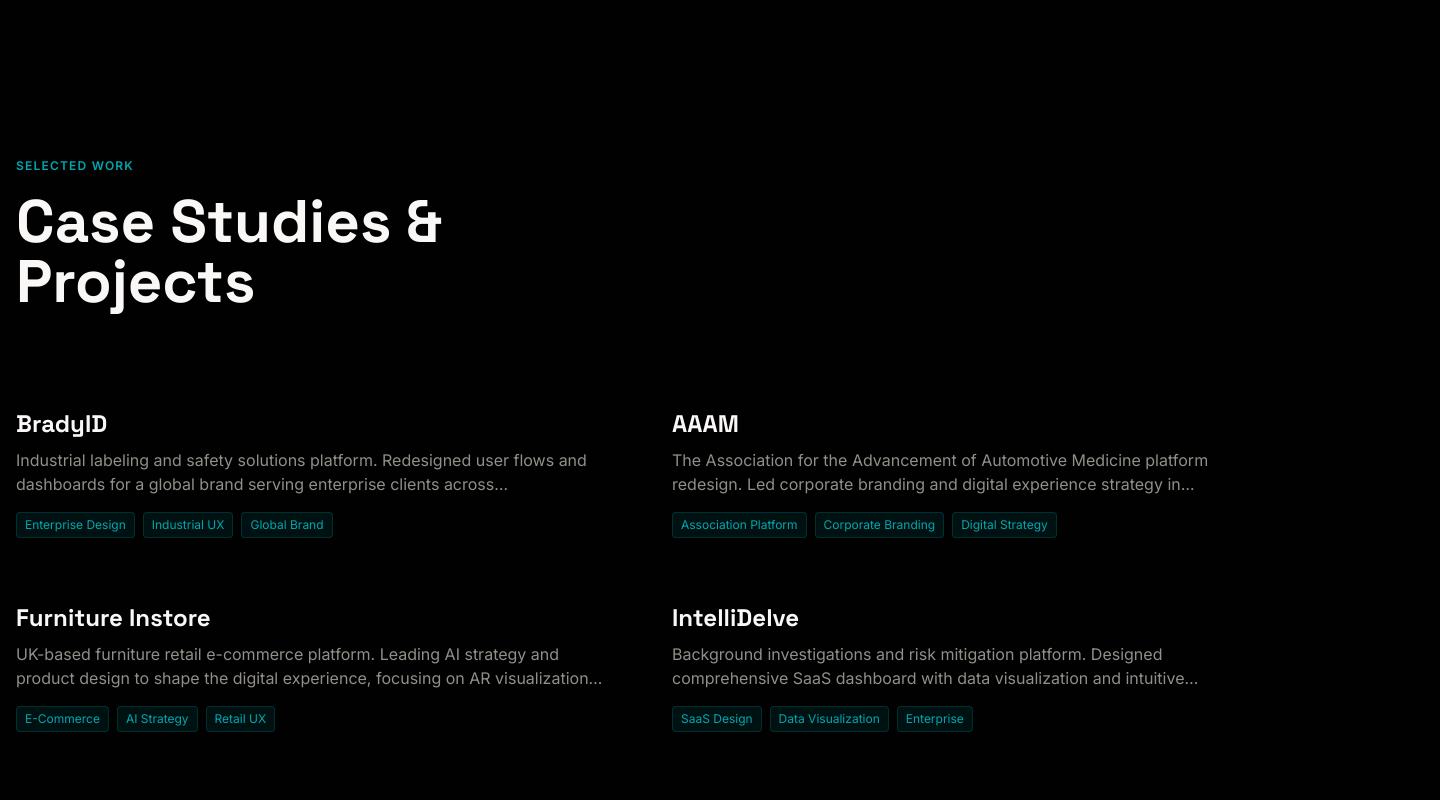
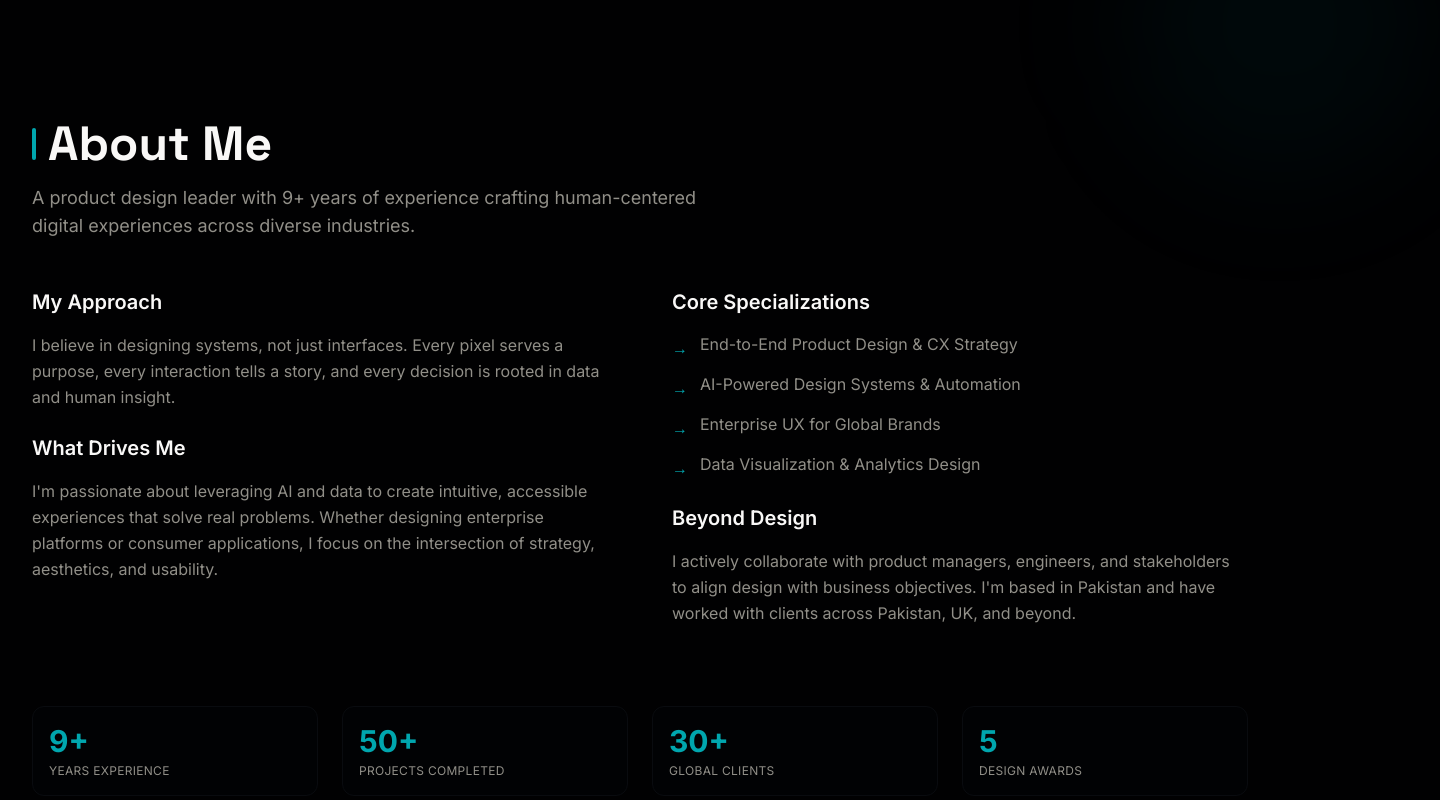
Before and after one commit to zaybei/Portfolio, a Next.js app: page / in a window 1280 px wide. Shown: the part 780-1580 px from the top of the page, 1440 px wide, since content can reach past the window. Built offline with nearby package versions, Linux system fonts and the light colour scheme.

Commit message:
feat: restructure portfolio to match navbar sections
Reorganize portfolio layout and add section IDs for navigation.

```diff
--- a/app/page.tsx
+++ b/app/page.tsx
@@ -1,10 +1,9 @@
 import { PremiumHeader } from '@/components/premium/header'
 import { PremiumHero } from '@/components/premium/hero'
+import { About } from '@/components/premium/about'
 import { SelectedWork } from '@/components/premium/selected-work'
-import { AILab } from '@/components/premium/ai-lab'
-import { Philosophy } from '@/components/premium/philosophy'
+import { ExperienceSnapshot } from '@/components/premium/experience'
 import { Skills } from '@/components/premium/skills'
-import { ExperienceSnapshot } from '@/components/premium/experience'
 import { PremiumContact } from '@/components/premium/contact'
 import { PremiumFooter } from '@/components/premium/footer'
 
@@ -13,11 +12,10 @@ export default function Home() {
     <main className="min-h-screen bg-background text-foreground">
       <PremiumHeader />
       <PremiumHero />
+      <About />
+      <ExperienceSnapshot />
       <SelectedWork />
-      <AILab />
-      <Philosophy />
       <Skills />
-      <ExperienceSnapshot />
       <PremiumContact />
       <PremiumFooter />
     </main>
--- /dev/null
+++ b/components/premium/about.tsx
@@ -0,0 +1,127 @@
+'use client'
+
+import { motion } from 'framer-motion'
+
+export function About() {
+  const containerVariants = {
+    hidden: { opacity: 0 },
+    visible: {
+      opacity: 1,
+      transition: {
+        staggerChildren: 0.2,
+        delayChildren: 0.1,
+      },
+    },
+  }
+
+  const itemVariants = {
+    hidden: { opacity: 0, y: 20 },
+    visible: {
+      opacity: 1,
+      y: 0,
+      transition: { duration: 0.8, ease: 'easeOut' },
+    },
+  }
+
+  return (
+    <section id="about" className="relative py-24 px-4 sm:px-6 lg:px-8 max-w-7xl mx-auto">
+      {/* Background accent */}
+      <div className="absolute -top-40 -right-40 w-80 h-80 bg-accent/5 rounded-full blur-3xl pointer-events-none" />
+
+      <motion.div
+        className="relative z-10 space-y-12"
+        variants={containerVariants}
+        initial="hidden"
+        whileInView="visible"
+        viewport={{ once: true, margin: '-100px' }}
+      >
+        {/* Section header */}
+        <motion.div className="space-y-4" variants={itemVariants}>
+          <div className="flex items-center gap-3">
+            <div className="w-1 h-8 bg-accent rounded-full" />
+            <h2 className="text-4xl md:text-5xl font-display font-bold text-foreground">
+              About Me
+            </h2>
+          </div>
+          <p className="text-lg text-muted-foreground max-w-2xl">
+            A product design leader with 9+ years of experience crafting human-centered digital experiences across diverse industries.
+          </p>
+        </motion.div>
+
+        {/* Main content grid */}
+        <div className="grid md:grid-cols-2 gap-12 lg:gap-16">
+          {/* Left column */}
+          <motion.div className="space-y-6" variants={itemVariants}>
+            <div className="space-y-4">
+              <h3 className="text-xl font-semibold text-foreground">My Approach</h3>
+              <p className="text-muted-foreground leading-relaxed">
+                I believe in designing systems, not just interfaces. Every pixel serves a purpose, every interaction tells a story, and every decision is rooted in data and human insight.
+              </p>
+            </div>
+
+            <div className="space-y-4">
+              <h3 className="text-xl font-semibold text-foreground">What Drives Me</h3>
+              <p className="text-muted-foreground leading-relaxed">
+                I'm passionate about leveraging AI and data to create intuitive, accessible experiences that solve real problems. Whether designing enterprise platforms or consumer applications, I focus on the intersection of strategy, aesthetics, and usability.
+              </p>
+            </div>
+          </motion.div>
+
+          {/* Right column */}
+          <motion.div className="space-y-6" variants={itemVariants}>
+            <div className="space-y-4">
+              <h3 className="text-xl font-semibold text-foreground">Core Specializations</h3>
+              <ul className="space-y-3 text-muted-foreground">
+                <li className="flex items-start gap-3">
+                  <span className="text-accent font-bold mt-1">→</span>
+                  <span>End-to-End Product Design & CX Strategy</span>
+                </li>
+                <li className="flex items-start gap-3">
+                  <span className="text-accent font-bold mt-1">→</span>
+                  <span>AI-Powered Design Systems & Automation</span>
+                </li>
+                <li className="flex items-start gap-3">
+                  <span className="text-accent font-bold mt-1">→</span>
+                  <span>Enterprise UX for Global Brands</span>
+                </li>
+                <li className="flex items-start gap-3">
+                  <span className="text-accent font-bold mt-1">→</span>
+                  <span>Data Visualization & Analytics Design</span>
+                </li>
+              </ul>
+            </div>
+
+            <div className="space-y-4">
+              <h3 className="text-xl font-semibold text-foreground">Beyond Design</h3>
+              <p className="text-muted-foreground leading-relaxed">
+                I actively collaborate with product managers, engineers, and stakeholders to align design with business objectives. I'm based in Pakistan and have worked with clients across Pakistan, UK, and beyond.
+              </p>
+            </div>
+          </motion.div>
+        </div>
+
+        {/* Stats or highlights */}
+        <motion.div
+          className="grid grid-cols-2 md:grid-cols-4 gap-6 pt-8"
+          variants={itemVariants}
+        >
+          {[
+            { label: 'Years Experience', value: '9+' },
+            { label: 'Projects Completed', value: '50+' },
+            { label: 'Global Clients', value: '30+' },
+            { label: 'Design Awards', value: '5' },
+          ].map((stat, index) => (
+            <div key={index} className="p-4 bg-card/50 border border-border rounded-lg hover:border-accent/30 transition-colors">
+              <div className="text-2xl md:text-3xl font-bold text-accent mb-1">
+                {stat.value}
+              </div>
+              <div className="text-xs uppercase tracking-wide text-muted-foreground">
+                {stat.label}
+              </div>
+            </div>
+          ))}
+        </motion.div>
+      </motion.div>
+    </section>
+  )
+}
--- a/components/premium/contact.tsx
+++ b/components/premium/contact.tsx
@@ -4,7 +4,7 @@ import { motion } from 'framer-motion'
 
 export function PremiumContact() {
   return (
-    <section className="py-20 md:py-32 px-4 bg-background">
+    <section id="contact" className="py-20 md:py-32 px-4 bg-background">
       <div className="max-w-4xl mx-auto text-center">
         <motion.div
           initial={{ opacity: 0, y: 20 }}
--- a/components/premium/experience.tsx
+++ b/components/premium/experience.tsx
@@ -37,7 +37,7 @@ export function ExperienceSnapshot() {
   ]
 
   return (
-    <section id="about" className="py-20 md:py-32 px-4 bg-card/30">
+    <section id="experience" className="py-20 md:py-32 px-4 bg-card/30">
       <div className="max-w-4xl mx-auto">
         <motion.div
           initial={{ opacity: 0, y: 20 }}
--- a/components/premium/header.tsx
+++ b/components/premium/header.tsx
@@ -10,10 +10,11 @@ export function PremiumHeader() {
   const [isMobileMenuOpen, setIsMobileMenuOpen] = useState(false)
 
   const navLinks = [
-    { label: 'Work', href: '#work' },
-    { label: 'Philosophy', href: '#philosophy' },
-    { label: 'Lab', href: '#lab' },
     { label: 'About', href: '#about' },
+    { label: 'Experience', href: '#experience' },
+    { label: 'Projects', href: '#projects' },
+    { label: 'Skills', href: '#skills' },
+    { label: 'Contact', href: '#contact' },
   ]
 
   useEffect(() => {
--- a/components/premium/selected-work.tsx
+++ b/components/premium/selected-work.tsx
@@ -86,7 +86,7 @@ export function SelectedWork() {
   ]
 
   return (
-    <section id="work" className="py-20 md:py-32 px-4 bg-background">
+    <section id="projects" className="py-20 md:py-32 px-4 bg-background">
       <div className="max-w-7xl mx-auto">
         <motion.div
           initial={{ opacity: 0, y: 20 }}
```
